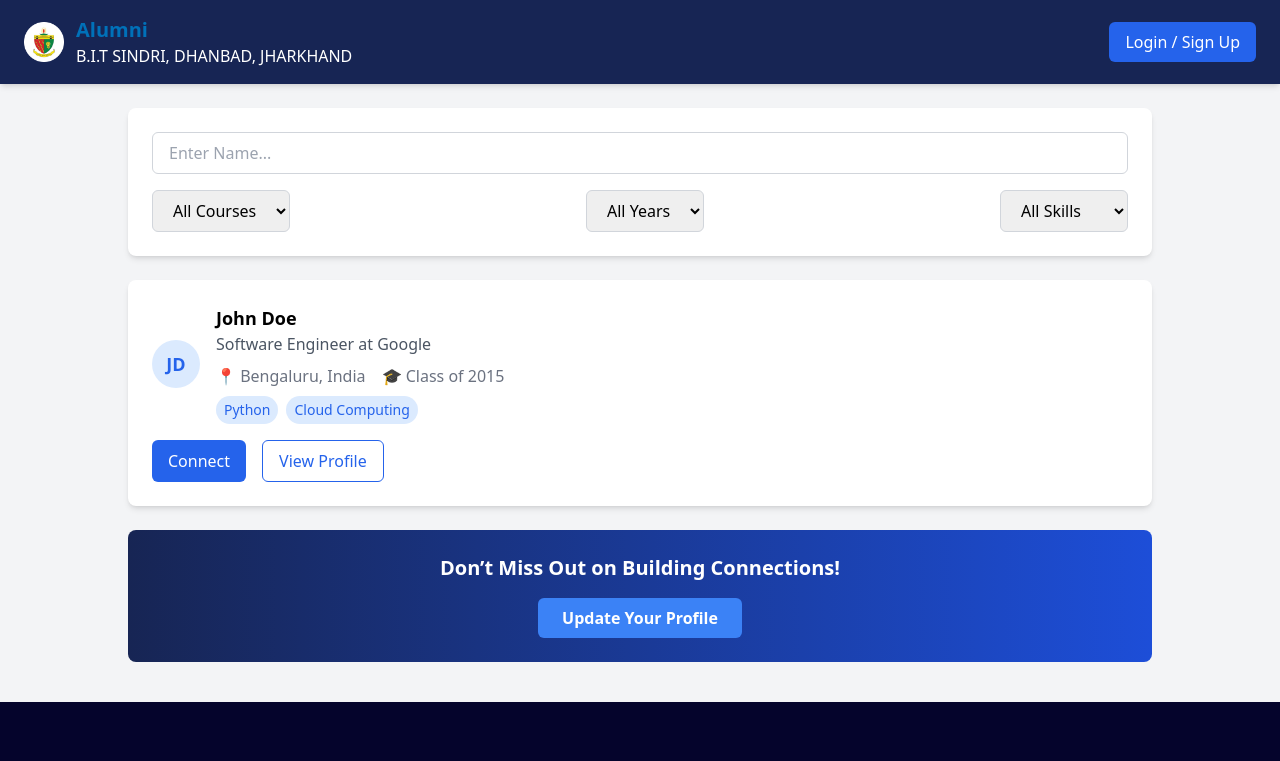
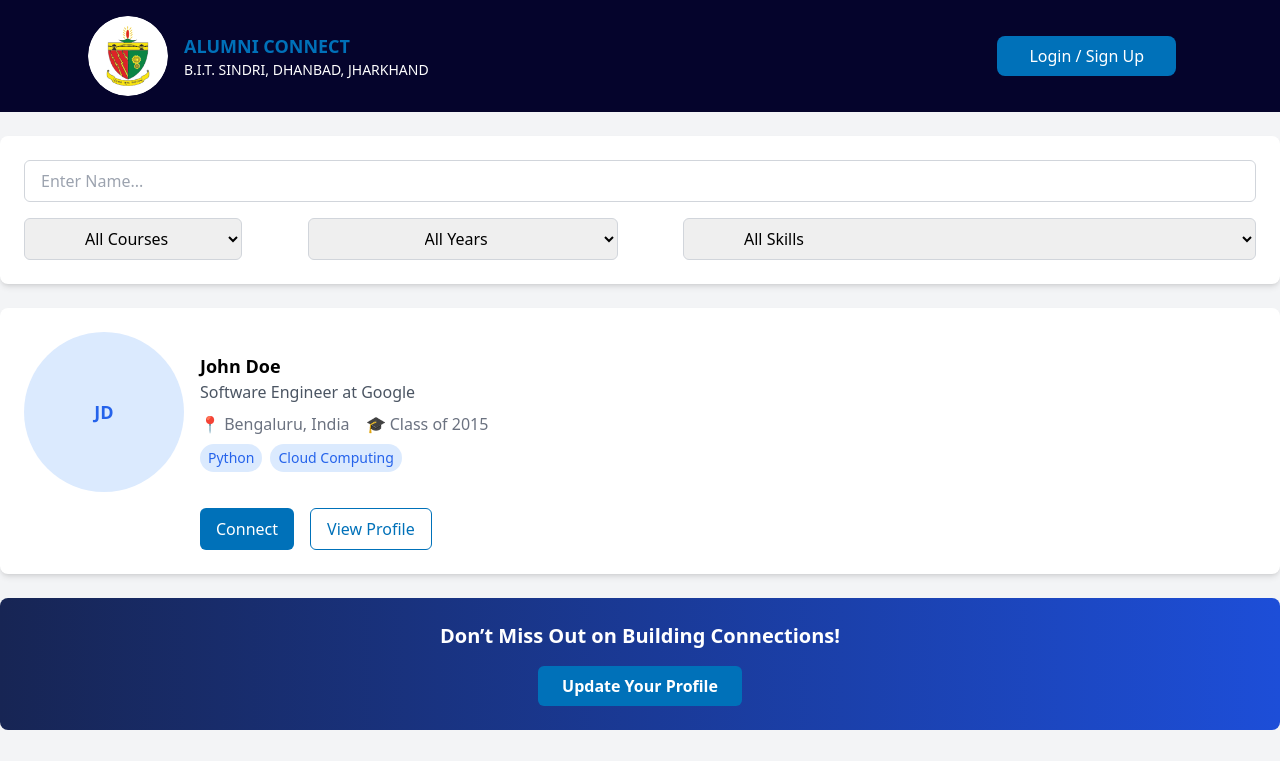
Before and after one commit to rasmiranjan8/code-surgeons, a React (Vite) app: page /alumni-directory in a window 1280 px wide. Shown: the top 761 px of the page. Built offline with nearby package versions, Linux system fonts and the light colour scheme.

Commit message:
alumni and career guidance page updated

```diff
--- a/src/pages/AlumniDirectory.jsx
+++ b/src/pages/AlumniDirectory.jsx
@@ -5,24 +5,24 @@ const AlumniDirectory = () => {
   return (
     <div className="bg-gray-100 min-h-screen">
       {/* Navbar */}
-      <nav className="bg-blue-950 shadow-md px-6 py-4 flex justify-between items-center">
-        <div className="flex items-center">
-          <img src="BIT_Sindri_Logo.png" alt="Logo" className="h-10" />
-          <div className="flex flex-col justify-center items-start space-x-3">
-            <span className="ml-3 text-xl font-semibold text-customBlue">
-              Alumni
-            </span>
-
-            <p className="text-white">B.I.T SINDRI, DHANBAD, JHARKHAND</p>
+      <header className="bg-darkblue text-white py-4 px-6 flex justify-between items-center">
+        <div className="flex items-center space-x-4 px-16">
+          <img
+            src="/BIT_Sindri_Logo.png"
+            alt="Logo"
+            className="w-20 h-20 rounded-full"
+            onClick={() => navigate("/")}
+          />
+          <div className="flex flex-col">
+            <h1 className="text-lg font-semibold text-customBlue">ALUMNI CONNECT</h1>
+            <p className="text-sm">B.I.T. SINDRI, DHANBAD, JHARKHAND</p>
           </div>
         </div>
-        <button className="bg-blue-600 text-white px-4 py-2 rounded-md hover:bg-blue-700">
-          Login / Sign Up
-        </button>
-      </nav>
+        <button className="bg-customBlue px-8 py-2 rounded-lg mx-20" onClick={() => navigate("/")}>Login / Sign Up</button>
+      </header>
 
       {/* Search/Filter Section */}
-      <div className="bg-white shadow-md mt-6 mx-auto max-w-5xl rounded-lg p-6">
+      <div className="bg-white shadow-md mt-6 mx-auto max-w-7xl rounded-lg p-6">
         <div className="flex flex-col md:grid-cols-4 gap-4">
           <input
             type="text"
@@ -30,29 +30,141 @@ const AlumniDirectory = () => {
             className="col-span-1 md:col-span-2 border border-gray-300 rounded-md px-4 py-2"
           />
           <div className="flex flex-row justify-between items-center">
-            <select className="border border-gray-300 rounded-md px-4 py-2">
+            <select className="border border-gray-300 rounded-md px-14 py-2 ">
               <option>All Courses</option>
               <option>Bachelor's</option>
               <option>Master's</option>
+              <option>Phd</option>
             </select>
-            <select className="border border-gray-300 rounded-md px-4 py-2">
+            <select className="border border-gray-300 rounded-md px-28 py-2">
               <option>All Years</option>
               <option>2022</option>
               <option>2021</option>
+              <option>2020</option>
+              <option>2019</option>
+              <option>2018</option>
+              <option>2017</option>
             </select>
-            <select className="border border-gray-300 rounded-md px-4 py-2">
-              <option>All Skills</option>
-              <option>Python</option>
-              <option>JavaScript</option>
+            <select className="border border-gray-300 rounded-md px-14 py-2">
+            <option value="all-skills">All Skills</option>
+            {/* Programming Skills */}
+            <optgroup label="Programming Languages">
+              <option value="python">Python</option>
+              <option value="java">Java</option>
+              <option value="c++">C++</option>
+            </optgroup>
+            <optgroup label="Data Analysis & Visualization">
+              <option value="excel">Excel</option>
+              <option value="tableau">Tableau</option>
+              <option value="power-bi">Power BI</option>
+            </optgroup>
+            <optgroup label="Cloud Computing">
+              <option value="aws">AWS</option>
+              <option value="azure">Azure</option>
+              <option value="google-cloud">Google Cloud</option>
+            </optgroup>
+            <option value="cybersecurity">Cybersecurity</option>
+            <option value="ai-ml">
+              Artificial Intelligence & Machine Learning
+            </option>
+            <option value="software-development">
+              Software Development & Testing
+            </option>
+            <optgroup label="Web Development">
+              <option value="react">React</option>
+              <option value="angular">Angular</option>
+              <option value="html-css">HTML/CSS</option>
+            </optgroup>
+            <option value="network-administration">
+              Network Administration
+            </option>
+            <option value="cad-design-tools">
+              CAD & Engineering Design Tools
+            </option>
+            <option value="blockchain">Blockchain Development</option>
+
+            {/* Soft Skills */}
+            <optgroup label="Soft Skills">
+              <option value="communication">
+                Communication & Interpersonal Skills
+              </option>
+              <option value="leadership">Leadership & Team Management</option>
+              <option value="critical-thinking">
+                Critical Thinking & Problem-Solving
+              </option>
+              <option value="time-management">Time Management</option>
+              <option value="adaptability">Adaptability & Flexibility</option>
+              <option value="emotional-intelligence">
+                Emotional Intelligence
+              </option>
+              <option value="negotiation">Negotiation Skills</option>
+              <option value="public-speaking">
+                Public Speaking & Presentation
+              </option>
+            </optgroup>
+
+            {/* Business Skills */}
+            <optgroup label="Business Skills">
+              <option value="project-management">
+                Project Management (Agile, Scrum)
+              </option>
+              <option value="business-analysis">Business Analysis</option>
+              <option value="marketing-sales">Marketing & Sales</option>
+              <option value="financial-management">Financial Management</option>
+              <option value="entrepreneurship">
+                Entrepreneurship & Innovation
+              </option>
+              <option value="strategic-planning">Strategic Planning</option>
+              <option value="risk-management">Risk Management</option>
+            </optgroup>
+
+            {/* Creative Skills */}
+            <optgroup label="Creative Skills">
+              <option value="graphic-design">
+                Graphic Design (Adobe Photoshop, Illustrator)
+              </option>
+              <option value="video-editing">
+                Video Editing (Premiere Pro, Final Cut Pro)
+              </option>
+              <option value="ui-ux-design">UI/UX Design (Figma, Sketch)</option>
+              <option value="content-creation">
+                Content Creation & Copywriting
+              </option>
+              <option value="photography-videography">
+                Photography & Videography
+              </option>
+            </optgroup>
+
+            {/* Industry-Specific Skills */}
+            <optgroup label="Industry-Specific Skills">
+              <option value="healthcare">
+                Healthcare (Clinical Research, Patient Care)
+              </option>
+              <option value="manufacturing">
+                Manufacturing (Quality Control, Lean Manufacturing)
+              </option>
+              <option value="education">
+                Education (Curriculum Design, Instructional Techniques)
+              </option>
+              <option value="legal">
+                Legal (Contract Drafting, Compliance)
+              </option>
+              <option value="energy-environment">
+                Energy & Environment (Renewable Energy Systems)
+              </option>
+            </optgroup>
+
+            {/* Other Skills */}
+            <option value="others">Others</option>
             </select>
           </div>
         </div>
       </div>
 
       {/* Alumni Card */}
-      <div className="bg-white shadow-md mt-6 mx-auto max-w-5xl rounded-lg p-6">
+      <div className="bg-white shadow-md mt-6 mx-auto max-w-7xl rounded-lg p-6">
         <div className="flex items-center">
-          <div className="h-12 w-12 bg-blue-100 text-blue-600 rounded-full flex items-center justify-center text-lg font-bold">
+          <div className="h-40 w-40 bg-blue-100 text-blue-600 rounded-full flex items-center justify-center text-lg font-bold">
             JD
           </div>
           <div className="ml-4">
@@ -72,22 +184,22 @@ const AlumniDirectory = () => {
             </div>
           </div>
         </div>
-        <div className="flex mt-4 space-x-4">
-          <button className="bg-blue-600 text-white px-4 py-2 rounded-md hover:bg-blue-700">
+        <div className="flex mt-4 space-x-4 px-44">
+          <button className="bg-customBlue text-white px-4 py-2 rounded-md hover:bg-blue-700">
             Connect
           </button>
-          <button className="border border-blue-600 text-blue-600 px-4 py-2 rounded-md hover:bg-blue-100">
+          <button className="border border-customBlue text-customBlue px-4 py-2 rounded-md hover:bg-blue-100">
             View Profile
           </button>
         </div>
       </div>
 
       {/* Call-to-Action */}
-      <div className="bg-gradient-to-r from-blue-950 to-blue-700 text-white text-center py-6 mt-6 mx-auto max-w-5xl rounded-lg my-10">
+      <div className="bg-gradient-to-r from-blue-950 to-blue-700 text-white text-center py-6 mt-6 mx-auto max-w-7xl rounded-lg my-10">
         <h2 className="text-xl font-bold">
           Don’t Miss Out on Building Connections!
         </h2>
-        <button className="bg-blue-500 hover:bg-blue-400 text-white px-6 py-2 mt-4 rounded-md font-semibold">
+        <button className="bg-customBlue hover:bg-blue-700 text-white px-6 py-2 mt-4 rounded-md font-semibold">
           Update Your Profile
         </button>
       </div>
--- a/src/pages/CareerGuidancePage.jsx
+++ b/src/pages/CareerGuidancePage.jsx
@@ -4,23 +4,20 @@ const CareerSupport = () => {
   return (
     <div className="min-h-screen bg-gray-100">
       {/* Header Section */}
-      <header className="bg-blue-900 text-white p-6 flex justify-between items-center">
-        <div className="flex items-center space-x-4">
+      <header className="bg-darkblue text-white py-4 px-6 flex justify-between items-center">
+        <div className="flex items-center space-x-4 px-16">
           <img
             src="/BIT_Sindri_Logo.png"
-            alt="BIT Sindri Logo"
-            className="w-12 h-12 rounded-full"
+            alt="Logo"
+            className="w-20 h-20 rounded-full"
+            onClick={() => navigate("/")}
           />
-          <h1 className="text-2xl font-bold">
-            ALUMNI
-            <span className="block text-sm font-normal">
-              B.I.T Sindri, Dhanbad, Jharkhand
-            </span>
-          </h1>
+          <div className="flex flex-col">
+            <h1 className="text-lg font-semibold">ALUMNI CONNECT</h1>
+            <p className="text-sm">B.I.T. SINDRI, DHANBAD, JHARKHAND</p>
+          </div>
         </div>
-        <button className="bg-white text-blue-900 font-semibold px-4 py-2 rounded-lg hover:bg-gray-200">
-          Login / Sign Up
-        </button>
+        <button className="bg-customBlue px-8 py-2 rounded-lg mx-20" onClick={() => navigate("/")}>Login / Sign Up</button>
       </header>
 
       {/* Filter Section */}
```
